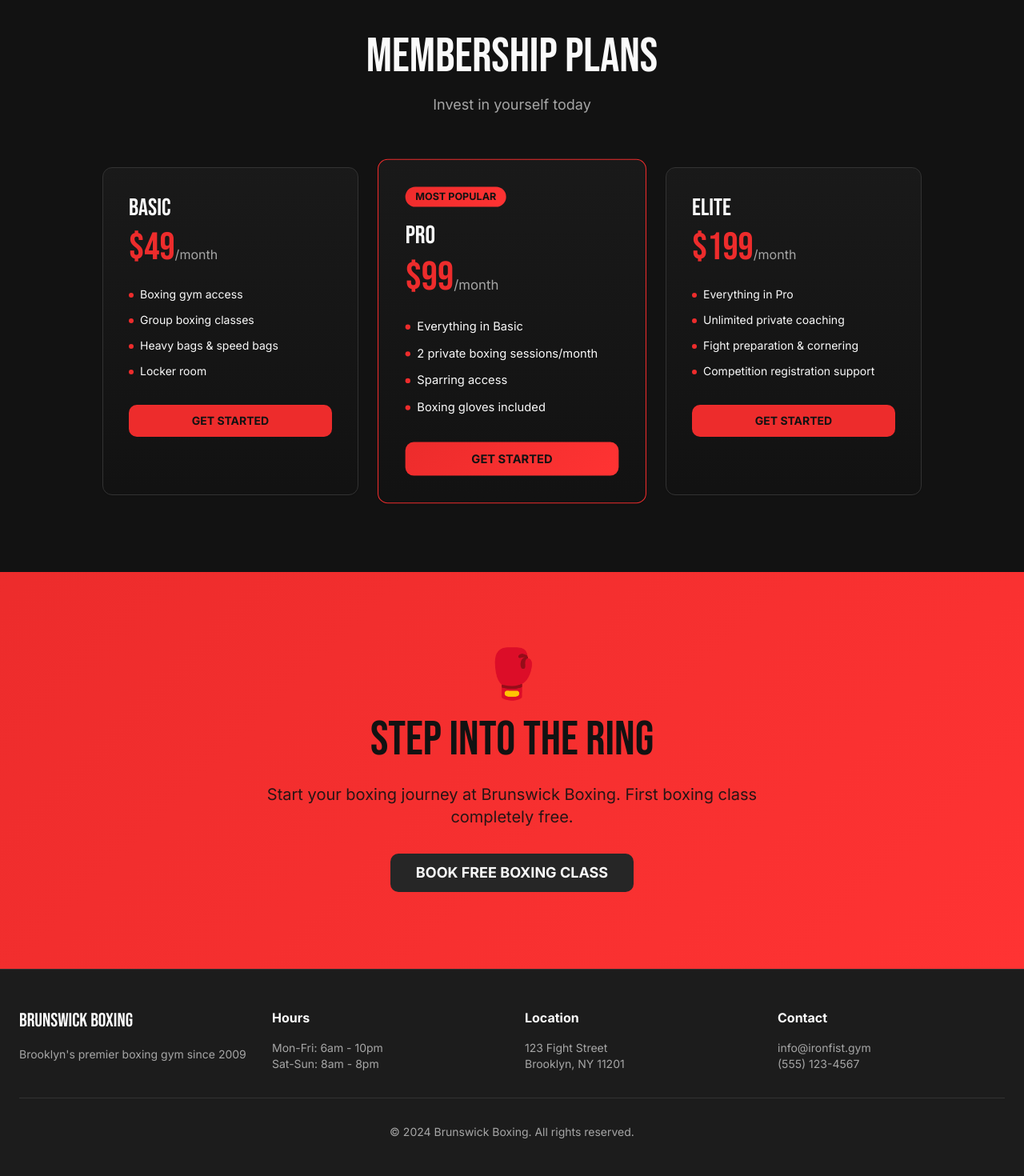
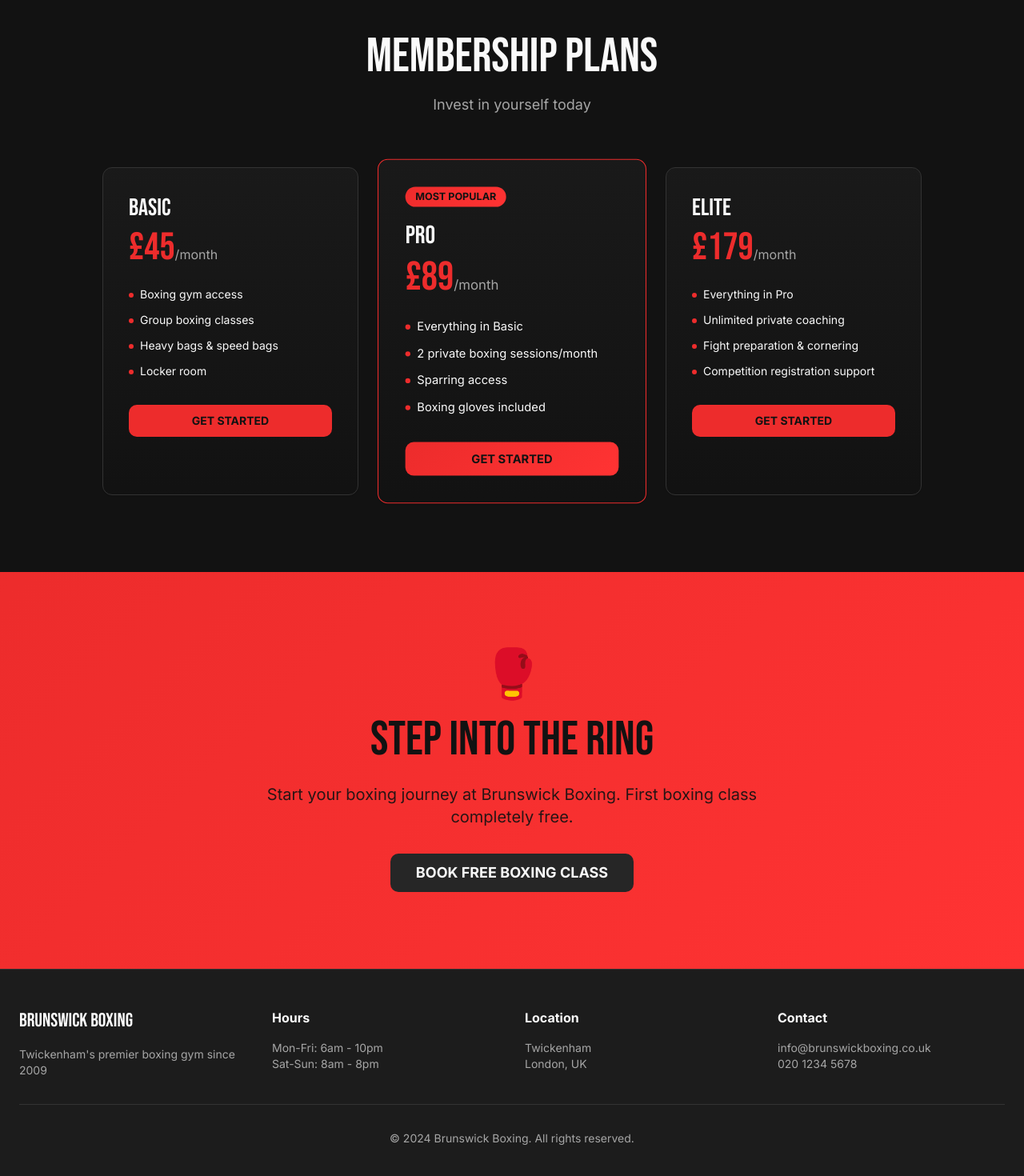
Before and after one commit to pregoli/iron-flex-site, a React (Vite) app: page / in a window 1280 px wide. Shown: the part 2659-4129 px from the top of the page at 80% size. Built offline with nearby package versions, Linux system fonts and the light colour scheme; the HTML template or start-up script is replaced by a standard one.

Commit message:
Update gym location and currency

```diff
--- a/src/pages/Index.tsx
+++ b/src/pages/Index.tsx
@@ -132,9 +132,9 @@ const Index = () => {
 
         <div className="grid md:grid-cols-3 gap-8 max-w-5xl mx-auto">
           {[
-            { name: "Basic", price: "49", features: ["Boxing gym access", "Group boxing classes", "Heavy bags & speed bags", "Locker room"] },
-            { name: "Pro", price: "99", features: ["Everything in Basic", "2 private boxing sessions/month", "Sparring access", "Boxing gloves included"], popular: true },
-            { name: "Elite", price: "199", features: ["Everything in Pro", "Unlimited private coaching", "Fight preparation & cornering", "Competition registration support"] }
+            { name: "Basic", price: "45", features: ["Boxing gym access", "Group boxing classes", "Heavy bags & speed bags", "Locker room"] },
+            { name: "Pro", price: "89", features: ["Everything in Basic", "2 private boxing sessions/month", "Sparring access", "Boxing gloves included"], popular: true },
+            { name: "Elite", price: "179", features: ["Everything in Pro", "Unlimited private coaching", "Fight preparation & cornering", "Competition registration support"] }
           ].map((plan, i) => (
             <Card key={i} className={`p-8 bg-gradient-card border-border hover:shadow-card transition-all animate-fade-in ${plan.popular ? 'border-primary shadow-glow scale-105' : ''}`} style={{ animationDelay: `${i * 0.15}s` }}>
               {plan.popular && (
@@ -144,7 +144,7 @@ const Index = () => {
               )}
               <h3 className="font-display text-3xl mb-2">{plan.name}</h3>
               <div className="mb-6">
-                <span className="font-display text-5xl text-primary">${plan.price}</span>
+                <span className="font-display text-5xl text-primary">£{plan.price}</span>
                 <span className="text-muted-foreground">/month</span>
               </div>
               <ul className="space-y-3 mb-8">
@@ -183,7 +183,7 @@ const Index = () => {
           <div className="grid md:grid-cols-4 gap-8 mb-8">
             <div>
               <h3 className="font-display text-2xl mb-4">BRUNSWICK BOXING</h3>
-              <p className="text-muted-foreground text-sm">Brooklyn's premier boxing gym since 2009</p>
+              <p className="text-muted-foreground text-sm">Twickenham's premier boxing gym since 2009</p>
             </div>
             <div>
               <h4 className="font-bold mb-4">Hours</h4>
@@ -191,11 +191,11 @@ const Index = () => {
             </div>
             <div>
               <h4 className="font-bold mb-4">Location</h4>
-              <p className="text-muted-foreground text-sm">123 Fight Street<br/>Brooklyn, NY 11201</p>
+              <p className="text-muted-foreground text-sm">Twickenham<br/>London, UK</p>
             </div>
             <div>
               <h4 className="font-bold mb-4">Contact</h4>
-              <p className="text-muted-foreground text-sm">info@ironfist.gym<br/>(555) 123-4567</p>
+              <p className="text-muted-foreground text-sm">info@brunswickboxing.co.uk<br/>020 1234 5678</p>
             </div>
           </div>
           <div className="border-t border-border pt-8 text-center text-muted-foreground text-sm">
```
